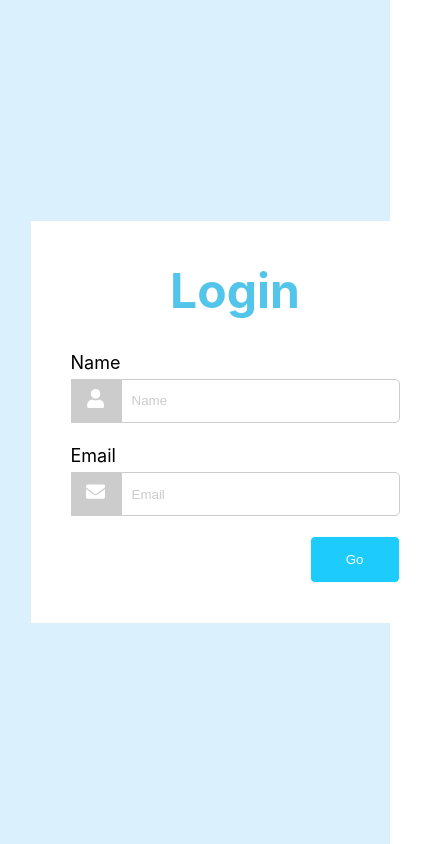
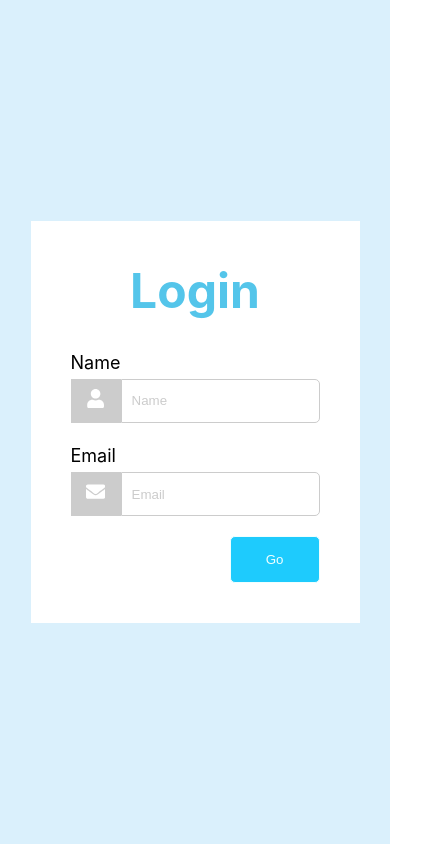
Before and after one commit to lucassenarj/supermetrics-react-assignment, a React (Create React App) app: page / in a window 390 px wide. Shown: the whole page, 440 px wide, since content can reach past the window. Built offline with nearby package versions, Linux system fonts and the light colour scheme.

Commit message:
style(login): fix responsive layout

```diff
--- a/src/pages/Login/index.scss
+++ b/src/pages/Login/index.scss
@@ -11,7 +11,6 @@
 
 .login__form {
   background-color: #fff;
-  min-width: 100%;
   min-height: 50%;
   padding: 40px;
   display: flex;
```
